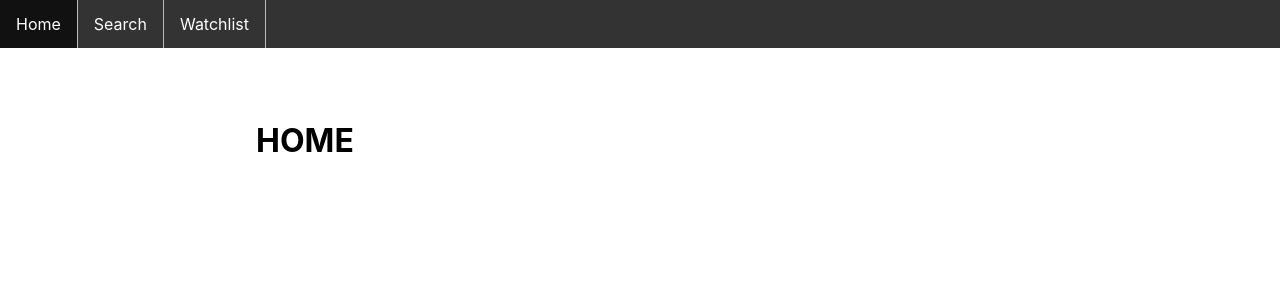
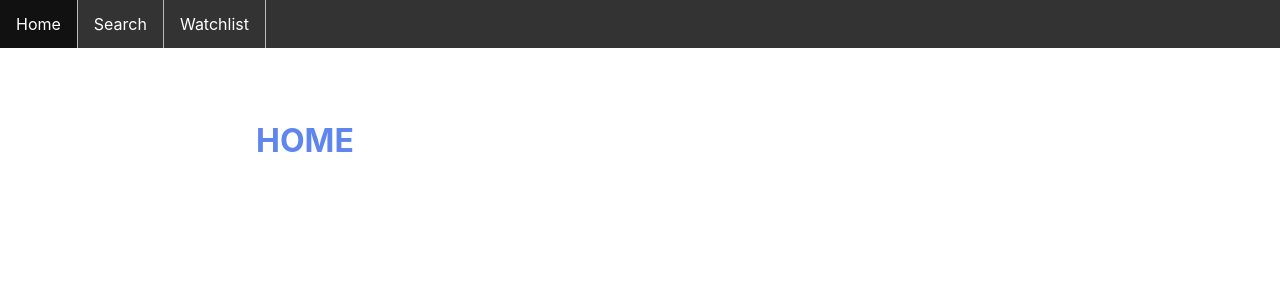
Before and after one commit to danarkun/share-tracker, a React (Create React App) app: page /Home in a window 1280 px wide. Shown: the top 300 px of the page. Built offline with nearby package versions, Linux system fonts and the light colour scheme.

Commit message:
Can't remember

```diff
--- a/src/App.css
+++ b/src/App.css
@@ -1,5 +1,5 @@
-.Home h1 {
-  color: rgb(137, 177, 250);
+h1 {
+  color: rgb(95, 133, 238);
 }
 
 .App {
--- a/src/components/PriceList.tsx
+++ b/src/components/PriceList.tsx
@@ -115,7 +115,7 @@ export const PriceList = (props: Props) => {
         props.localAddToWatchlist(newEntry);
     }
     return (
-        <div className="Home">
+        <div className="ShareTracker">
             <h1>Share Tracker</h1>
             <SearchBar
                 value={symbol}
```
